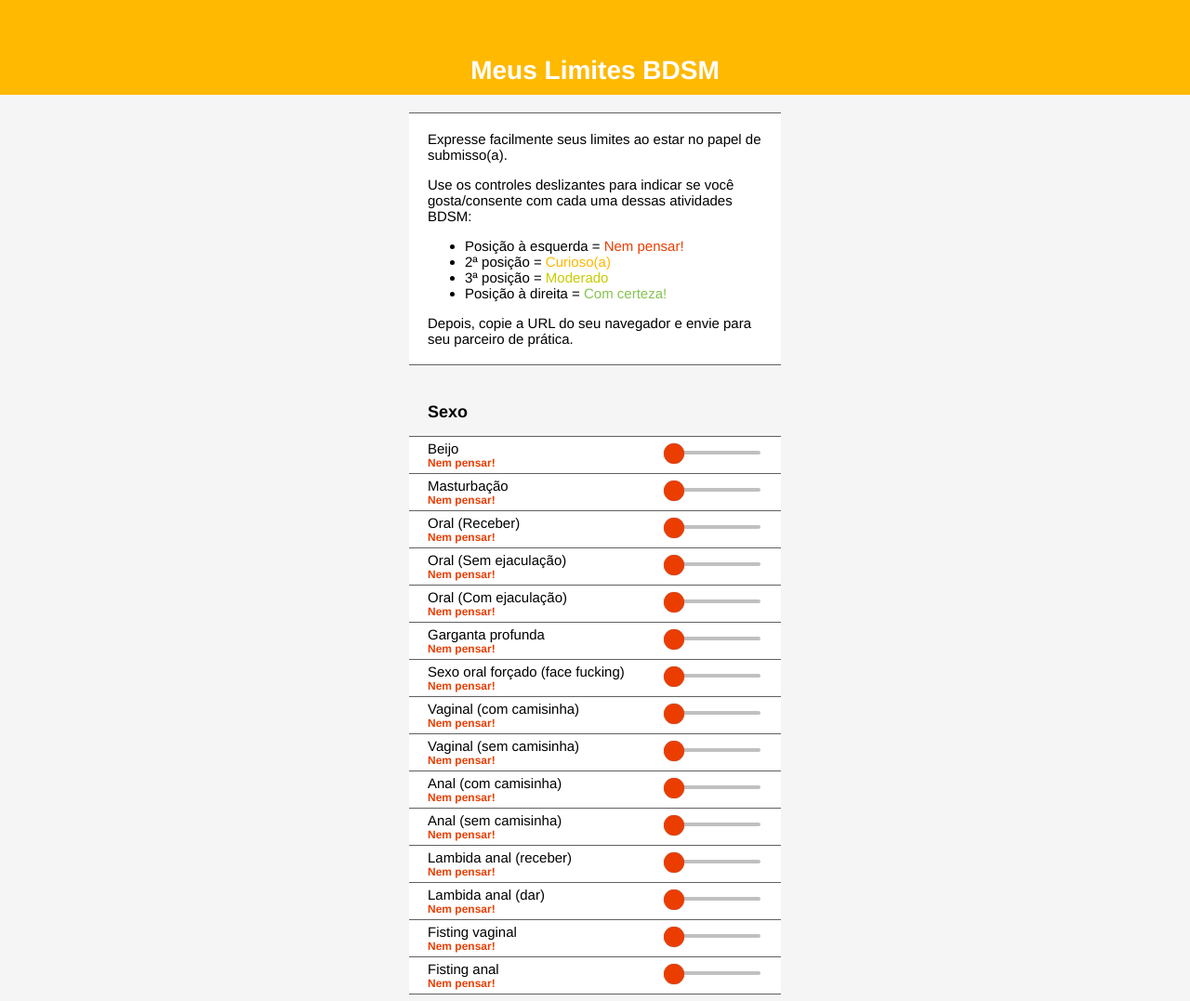
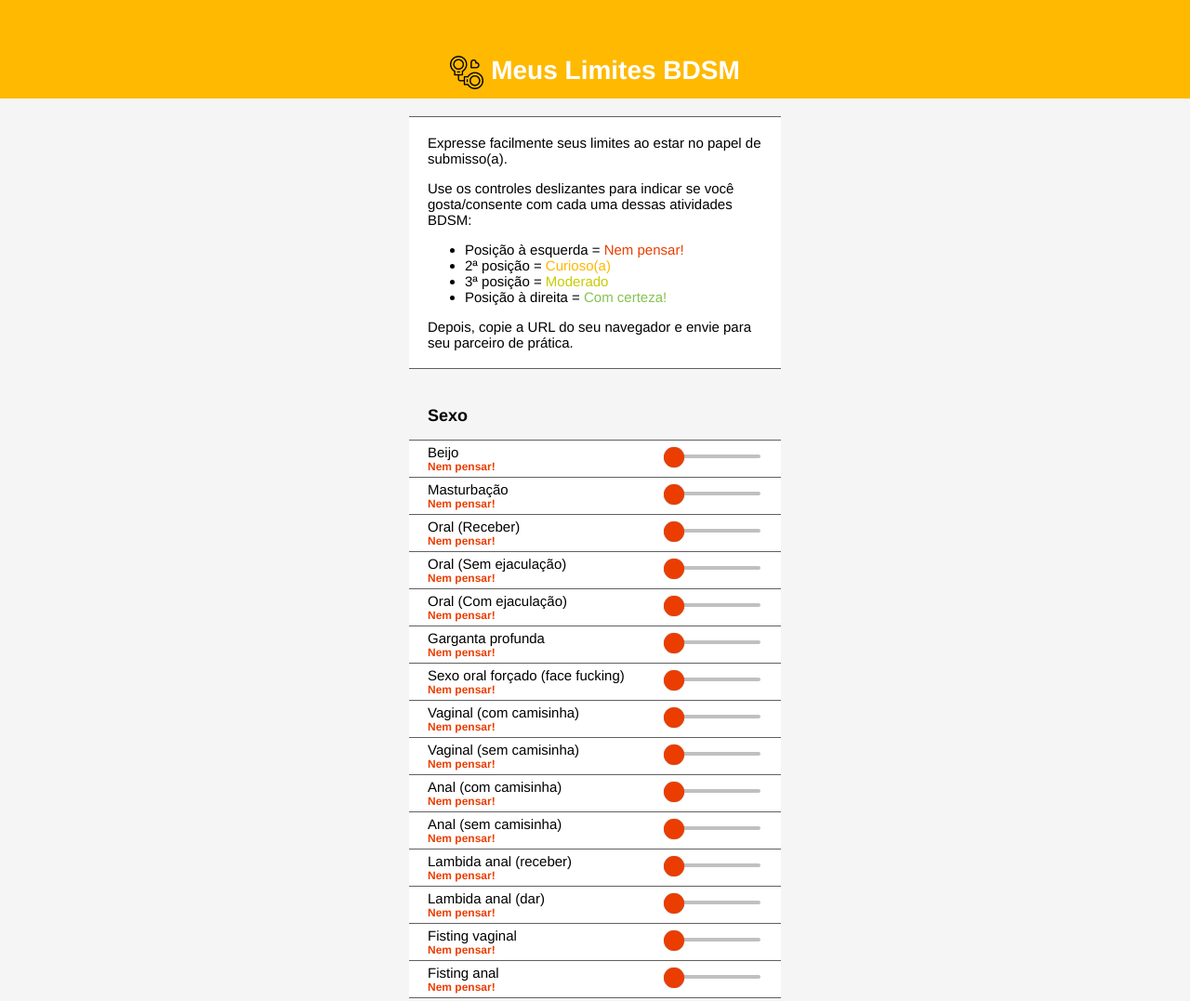
Before and after one commit to listabdsm/listabdsm.com, a plain HTML site: page index.html in a window 1280 px wide. Shown: the top 1077 px of the page at 93% size. Drawn offline with Linux system fonts and the light colour scheme.

Commit message:
Update index.html

```diff
--- a/index.html
+++ b/index.html
@@ -19,7 +19,7 @@
 
 <body>
 
-    <h1>Meus Limites BDSM</h1>
+    <h1><img src="icon.png" width="36" height="36" style="vertical-align:middle; margin-right: 8px;" />Meus Limites BDSM</h1>
 
     <div class="explaination">
 
```
